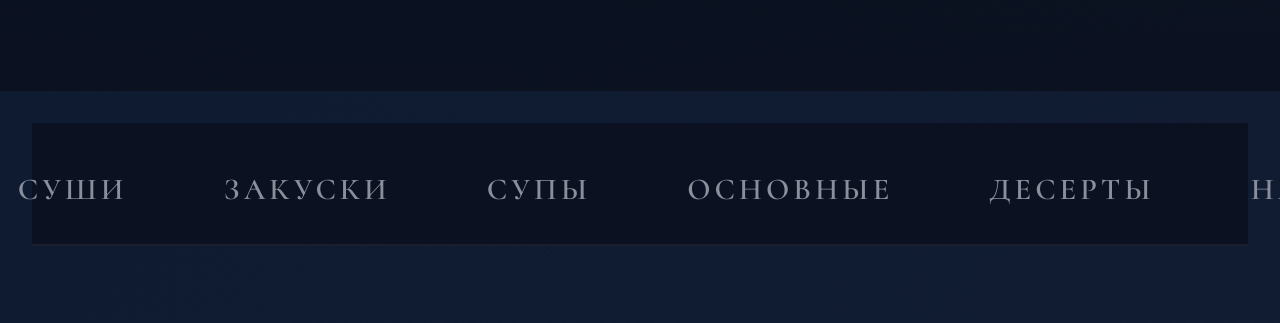
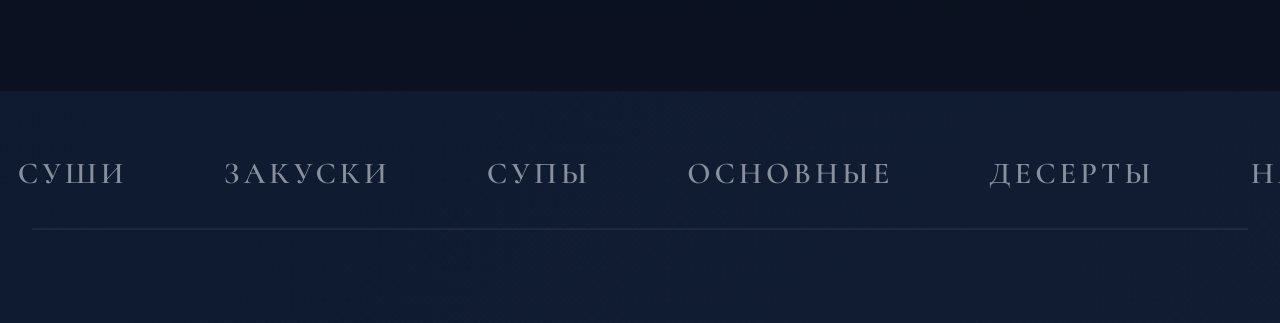
Before and after one commit to PunkAndDot/Turandot-WebSite, a website built with Vite: page pages/menu.html in a window 1280 px wide. Shown: the part 197-520 px from the top of the page. Built offline with nearby package versions, Linux system fonts and the light colour scheme.

```diff
--- a/css/styles.css
+++ b/css/styles.css
@@ -628,11 +628,6 @@ h4 { font-size: clamp(1.1rem, 2vw, 1.3rem); }
   gap: 0;
   margin-bottom: 6rem;
   border-bottom: 2px solid rgba(255, 255, 255, 0.06);
-  position: sticky;
-  top: 0;
-  z-index: 10;
-  background: var(--navy);
-  padding-top: 1rem;
 }
 
 .menu-tab {
@@ -1497,15 +1492,8 @@ h4 { font-size: clamp(1.1rem, 2vw, 1.3rem); }
 }
 
 /* ============================
-   Menu Page – Sticky Tabs
-   ============================ */
-
-.menu-categories {
-  position: sticky;
-  top: var(--header-height);
-  z-index: 10;
-  background: var(--navy);
-}
+   Menu Page
+   ============================ */
 
 @media (max-width: 1024px) {
   .preview {
```
Also changed, not shown: .github/workflows/deploy.yml (added).
